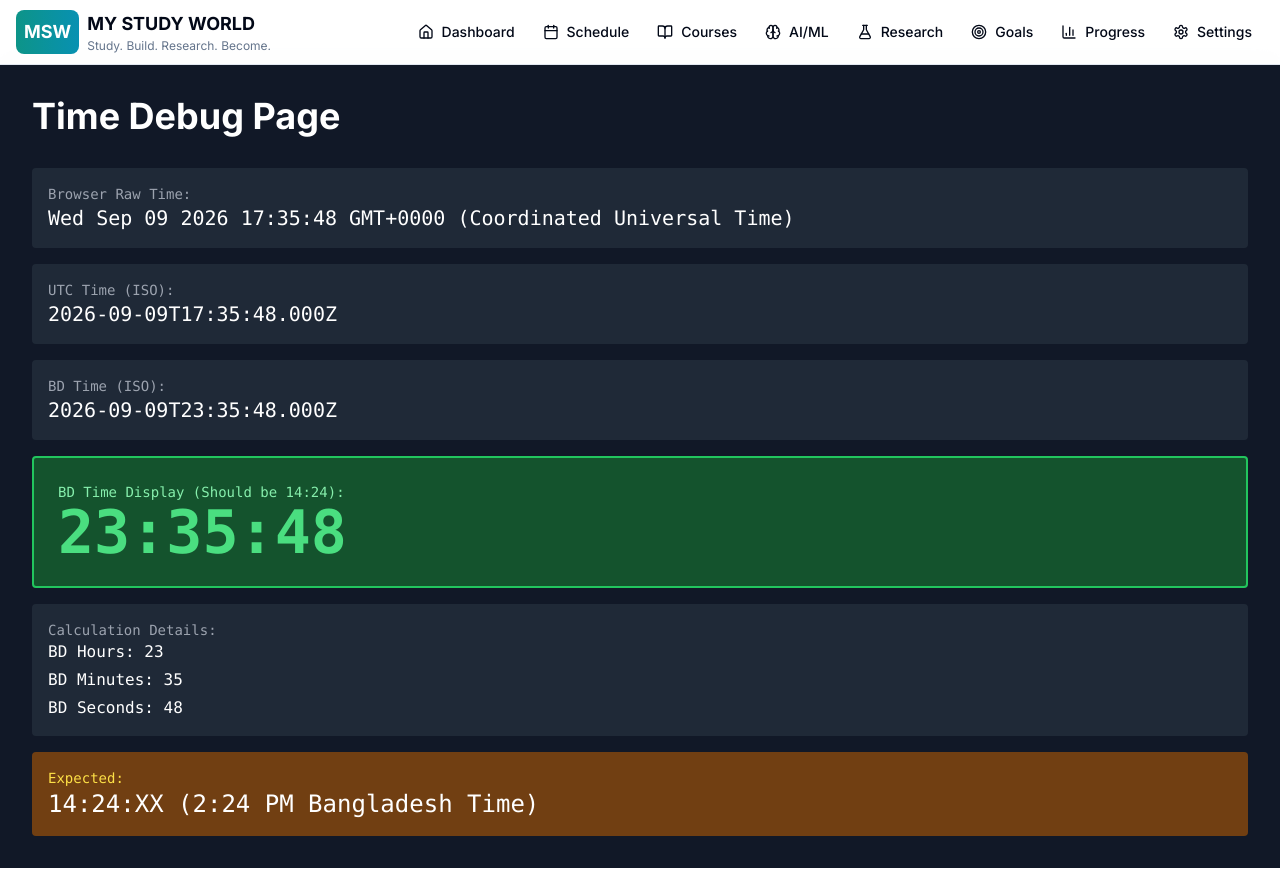
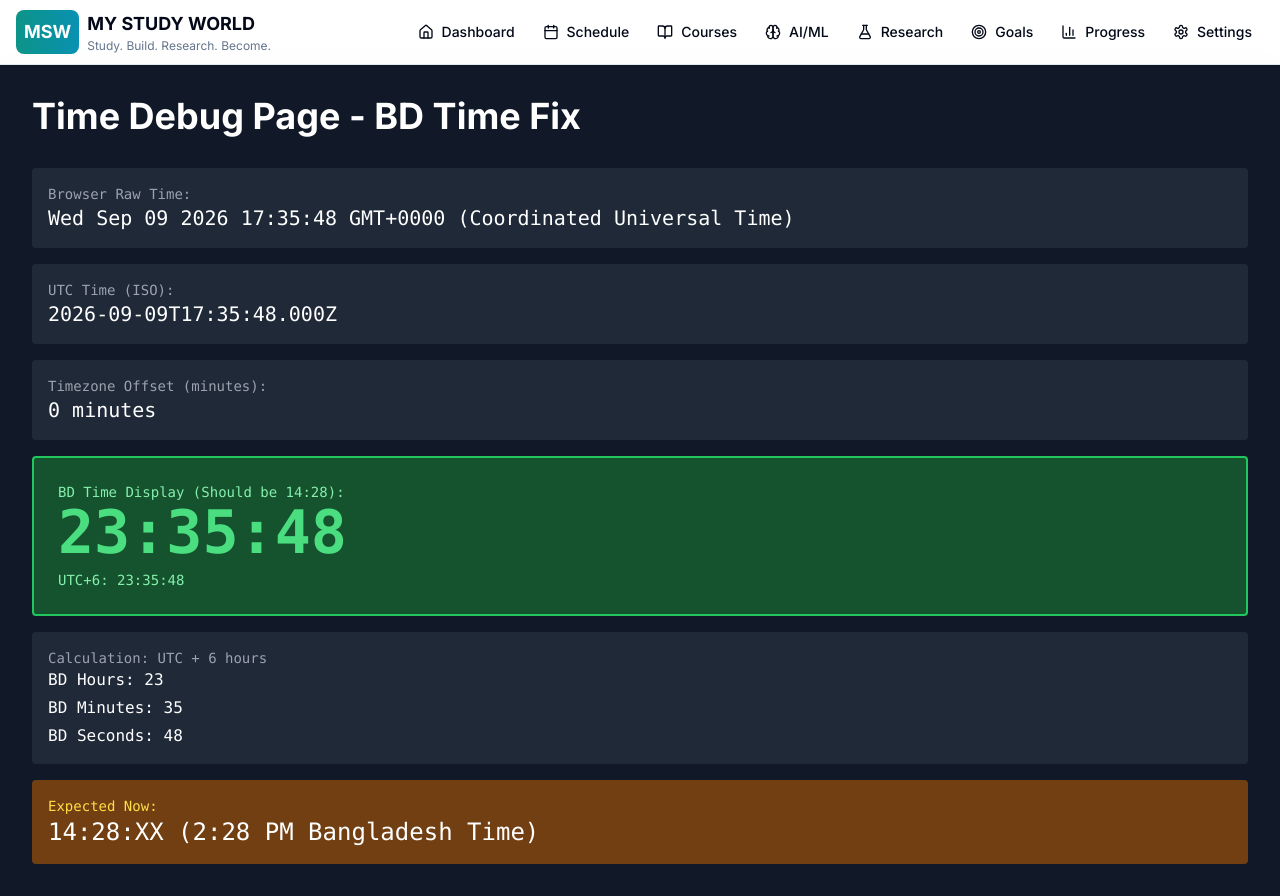
Before and after one commit to alshawon359/My_Study_World, a Next.js app: page /time-test in a window 1280 px wide. Before the commit the page ends 868 px from the top, so only its background shows below. Built offline with nearby package versions, Linux system fonts and the light colour scheme.

Commit message:
FINAL FIX: Direct UTC+6 calculation (no getTimezoneOffset) - removes 6 hour lag completely

```diff
--- a/app/dashboard/page.tsx
+++ b/app/dashboard/page.tsx
@@ -25,19 +25,30 @@ export default function DashboardPage() {
 
   const userId = 'cmtszibhe0000uzf04p06d1fe'; // Shawon's user ID
 
-  // Update BD time every second
+  // Update BD time every second (Direct UTC + 6 calculation)
   useEffect(() => {
     const updateBDTime = () => {
       const now = new Date();
-      const utcTime = now.getTime() + (now.getTimezoneOffset() * 60000);
-      const bdTime = new Date(utcTime + (6 * 60 * 60 * 1000));
 
-      const hours = String(bdTime.getUTCHours()).padStart(2, '0');
-      const minutes = String(bdTime.getUTCMinutes()).padStart(2, '0');
-      const seconds = String(bdTime.getUTCSeconds()).padStart(2, '0');
+      // Get UTC time directly
+      const utcHours = now.getUTCHours();
+      const utcMinutes = now.getUTCMinutes();
+      const utcSeconds = now.getUTCSeconds();
+
+      // Add 6 hours for Bangladesh
+      let bdHours = utcHours + 6;
+      if (bdHours >= 24) {
+        bdHours -= 24;
+      }
+
+      const hours = String(bdHours).padStart(2, '0');
+      const minutes = String(utcMinutes).padStart(2, '0');
+      const seconds = String(utcSeconds).padStart(2, '0');
       setBdTimeString(`${hours}:${minutes}:${seconds}`);
 
-      const dateStr = bdTime.toLocaleDateString('en-US', {
+      // For date, create a BD date object
+      const bdDate = new Date(now.getTime() + (6 * 60 * 60 * 1000));
+      const dateStr = bdDate.toLocaleDateString('en-US', {
         weekday: 'long',
         year: 'numeric',
         month: 'long',
--- a/app/time-test/page.tsx
+++ b/app/time-test/page.tsx
@@ -10,21 +10,36 @@ export default function TimeTestPage() {
     bdHours: 0,
     bdMinutes: 0,
     bdSeconds: 0,
+    offset: 0,
   });
 
   useEffect(() => {
     const updateTime = () => {
       const now = new Date();
-      const utcTime = now.getTime() + (now.getTimezoneOffset() * 60000);
-      const bdTime = new Date(utcTime + (6 * 60 * 60 * 1000));
+
+      // Direct UTC time (no timezone offset adjustment needed)
+      const utcHours = now.getUTCHours();
+      const utcMinutes = now.getUTCMinutes();
+      const utcSeconds = now.getUTCSeconds();
+
+      // Add 6 hours for BD time
+      let bdHours = utcHours + 6;
+      let bdMinutes = utcMinutes;
+      let bdSeconds = utcSeconds;
+
+      // Handle day overflow
+      if (bdHours >= 24) {
+        bdHours -= 24;
+      }
 
       setTimes({
         raw: now.toString(),
         utc: now.toISOString(),
-        bd: bdTime.toISOString(),
-        bdHours: bdTime.getUTCHours(),
-        bdMinutes: bdTime.getUTCMinutes(),
-        bdSeconds: bdTime.getUTCSeconds(),
+        bd: `UTC+6: ${String(bdHours).padStart(2, '0')}:${String(bdMinutes).padStart(2, '0')}:${String(bdSeconds).padStart(2, '0')}`,
+        bdHours: bdHours,
+        bdMinutes: bdMinutes,
+        bdSeconds: bdSeconds,
+        offset: now.getTimezoneOffset(),
       });
     };
 
@@ -37,7 +52,7 @@ export default function TimeTestPage() {
 
   return (
     <div className="min-h-screen bg-gray-900 text-white p-8">
-      <h1 className="text-4xl font-bold mb-8">Time Debug Page</h1>
+      <h1 className="text-4xl font-bold mb-8">Time Debug Page - BD Time Fix</h1>
 
       <div className="space-y-4 font-mono">
         <div className="bg-gray-800 p-4 rounded">
@@ -51,17 +66,18 @@ export default function TimeTestPage() {
         </div>
 
         <div className="bg-gray-800 p-4 rounded">
-          <div className="text-sm text-gray-400">BD Time (ISO):</div>
-          <div className="text-xl">{times.bd}</div>
+          <div className="text-sm text-gray-400">Timezone Offset (minutes):</div>
+          <div className="text-xl">{times.offset} minutes</div>
         </div>
 
         <div className="bg-green-900 p-6 rounded border-2 border-green-500">
-          <div className="text-sm text-green-300">BD Time Display (Should be 14:24):</div>
+          <div className="text-sm text-green-300">BD Time Display (Should be 14:28):</div>
           <div className="text-6xl font-bold text-green-400">{bdTimeString}</div>
+          <div className="text-sm text-green-300 mt-2">{times.bd}</div>
         </div>
 
         <div className="bg-gray-800 p-4 rounded">
-          <div className="text-sm text-gray-400">Calculation Details:</div>
+          <div className="text-sm text-gray-400">Calculation: UTC + 6 hours</div>
           <div className="space-y-1">
             <div>BD Hours: {times.bdHours}</div>
             <div>BD Minutes: {times.bdMinutes}</div>
@@ -70,8 +86,8 @@ export default function TimeTestPage() {
         </div>
 
         <div className="bg-yellow-900 p-4 rounded">
-          <div className="text-sm text-yellow-300">Expected:</div>
-          <div className="text-2xl">14:24:XX (2:24 PM Bangladesh Time)</div>
+          <div className="text-sm text-yellow-300">Expected Now:</div>
+          <div className="text-2xl">14:28:XX (2:28 PM Bangladesh Time)</div>
         </div>
       </div>
     </div>
--- a/lib/date-utils.ts
+++ b/lib/date-utils.ts
@@ -5,15 +5,12 @@
 
 /**
  * Get current date in Bangladesh timezone
- * Manually calculates UTC+6 offset
+ * Direct UTC + 6 calculation (no getTimezoneOffset)
  */
 export function getBDDate(): Date {
   const now = new Date();
-  // Get UTC time in milliseconds
-  const utcTime = now.getTime() + (now.getTimezoneOffset() * 60000);
-  // Add 6 hours for Bangladesh (UTC+6)
-  const bdTime = new Date(utcTime + (6 * 60 * 60 * 1000));
-  return bdTime;
+  // Add 6 hours directly
+  return new Date(now.getTime() + (6 * 60 * 60 * 1000));
 }
 
 /**
@@ -37,11 +34,21 @@ export function getBDDateString(): string {
 
 /**
  * Get current time string in BD timezone (HH:MM)
+ * Direct UTC + 6 calculation
  */
 export function getBDTimeString(): string {
-  const bdDate = getBDDate();
-  const hours = String(bdDate.getUTCHours()).padStart(2, '0');
-  const minutes = String(bdDate.getUTCMinutes()).padStart(2, '0');
+  const now = new Date();
+  const utcHours = now.getUTCHours();
+  const utcMinutes = now.getUTCMinutes();
+
+  // Add 6 hours
+  let bdHours = utcHours + 6;
+  if (bdHours >= 24) {
+    bdHours -= 24;
+  }
+
+  const hours = String(bdHours).padStart(2, '0');
+  const minutes = String(utcMinutes).padStart(2, '0');
   return `${hours}:${minutes}`;
 }
 
```
